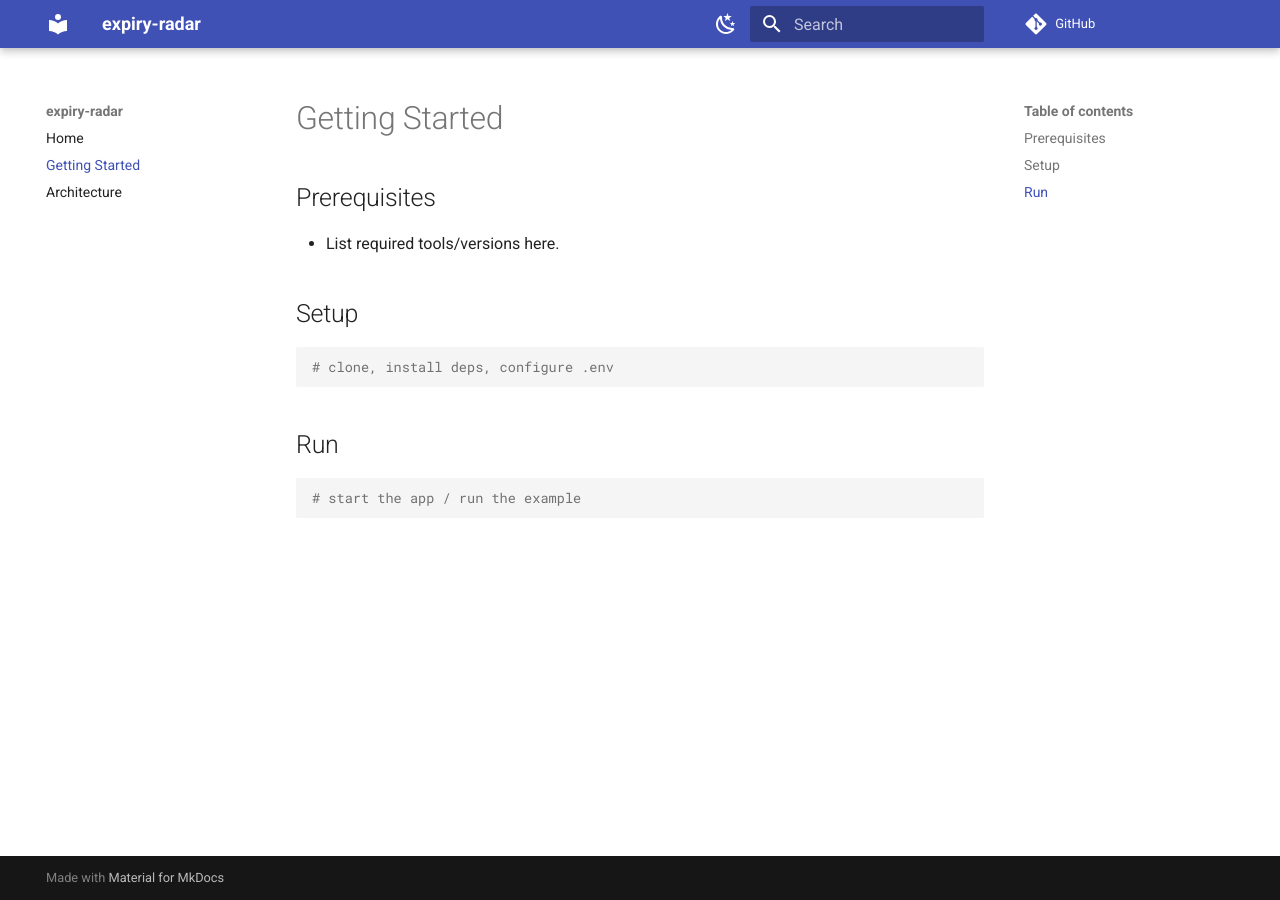
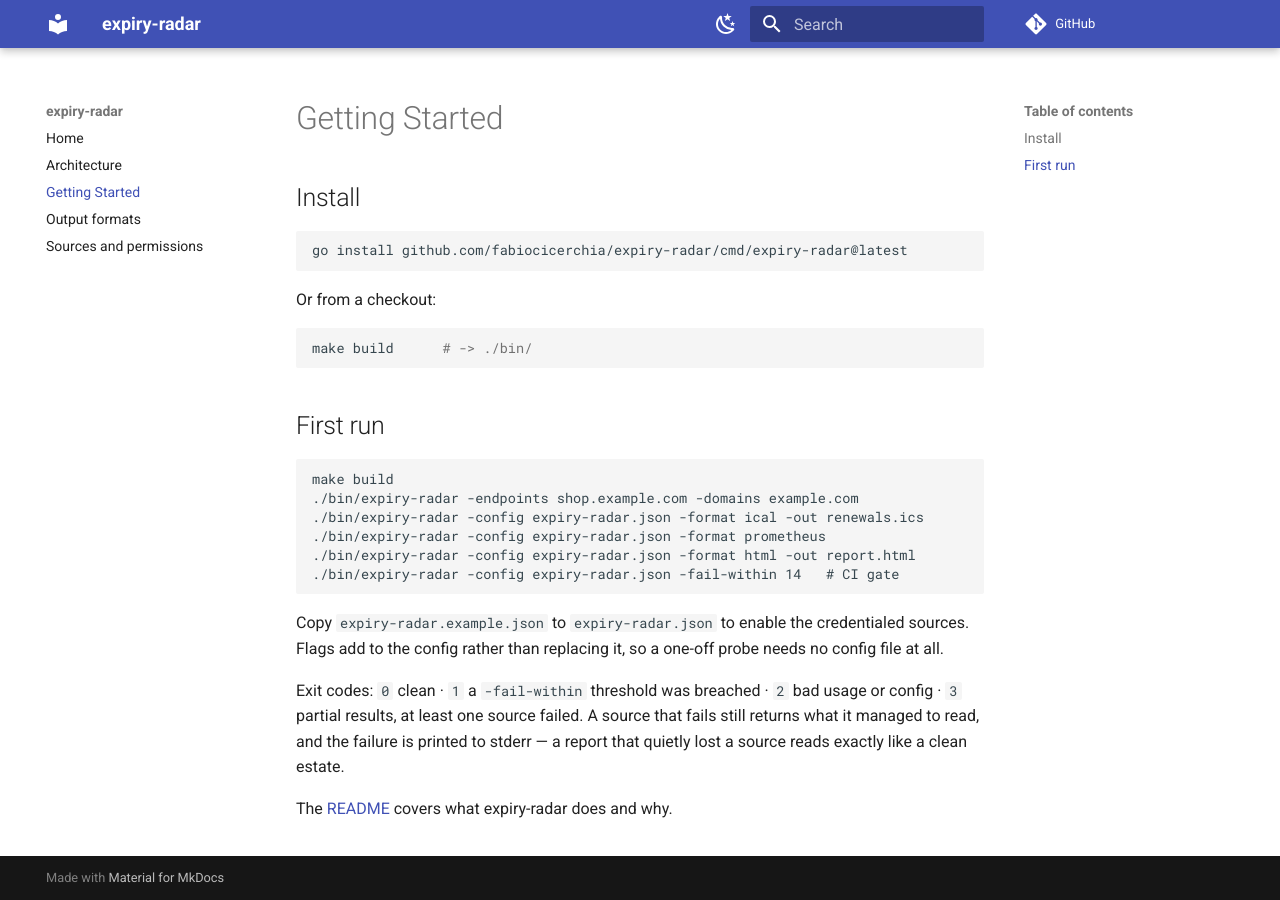
Before and after one commit to fabiocicerchia/expiry-radar, an MkDocs documentation site: the page built from docs/getting-started.md, in a window 1280 px wide. Built offline with MkDocs 1.6.1 and Material for MkDocs 9.7.7, drawn with Linux system fonts in a browser that asks for light colours; comment, search, counter and statistics services are not loaded.

Commit message:
docs: move reference material out of the README
Configuration, architecture notes and long-form reference now live under
docs/, indexed from docs/README.md and the mkdocs nav. Sections were moved
verbatim, not rewritten.

Co-Authored-By: Claude Opus 5 (1M context) <noreply@anthropic.com>
Claude-Session: https://claude.ai/code/session_014V7zv8ngF2y1kw7Bfrkcg5

````diff
--- a/docs/getting-started.md
+++ b/docs/getting-started.md
@@ -1,17 +1,35 @@
 # Getting Started
 
-## Prerequisites
-
-- List required tools/versions here.
-
-## Setup
+## Install
 
 ```sh
-# clone, install deps, configure .env
+go install github.com/fabiocicerchia/expiry-radar/cmd/expiry-radar@latest
 ```
 
-## Run
+Or from a checkout:
 
 ```sh
-# start the app / run the example
+make build      # -> ./bin/
 ```
+
+## First run
+
+```
+make build
+./bin/expiry-radar -endpoints shop.example.com -domains example.com
+./bin/expiry-radar -config expiry-radar.json -format ical -out renewals.ics
+./bin/expiry-radar -config expiry-radar.json -format prometheus
+./bin/expiry-radar -config expiry-radar.json -format html -out report.html
+./bin/expiry-radar -config expiry-radar.json -fail-within 14   # CI gate
+```
+
+Copy `expiry-radar.example.json` to `expiry-radar.json` to enable the
+credentialed sources. Flags add to the config rather than replacing it, so a
+one-off probe needs no config file at all.
+
+Exit codes: `0` clean · `1` a `-fail-within` threshold was breached · `2` bad
+usage or config · `3` partial results, at least one source failed. A source that
+fails still returns what it managed to read, and the failure is printed to
+stderr — a report that quietly lost a source reads exactly like a clean estate.
+
+The [README](../README.md) covers what expiry-radar does and why.
--- a/mkdocs.yml
+++ b/mkdocs.yml
@@ -14,8 +14,10 @@ theme:
 
 nav:
   - Home: README.md
+  - Architecture: architecture.md
   - Getting Started: getting-started.md
-  - Architecture: architecture.md
+  - Output formats: outputs.md
+  - Sources and permissions: sources.md
 
 markdown_extensions:
   - admonition
````
Also changed, not shown: docs/README.md (+3 -3 lines), docs/architecture.md (+22 -0 lines), docs/index.html (added, +56 -0 lines), docs/outputs.md (added, +21 -0 lines), docs/sources.md (added, +39 -0 lines).
